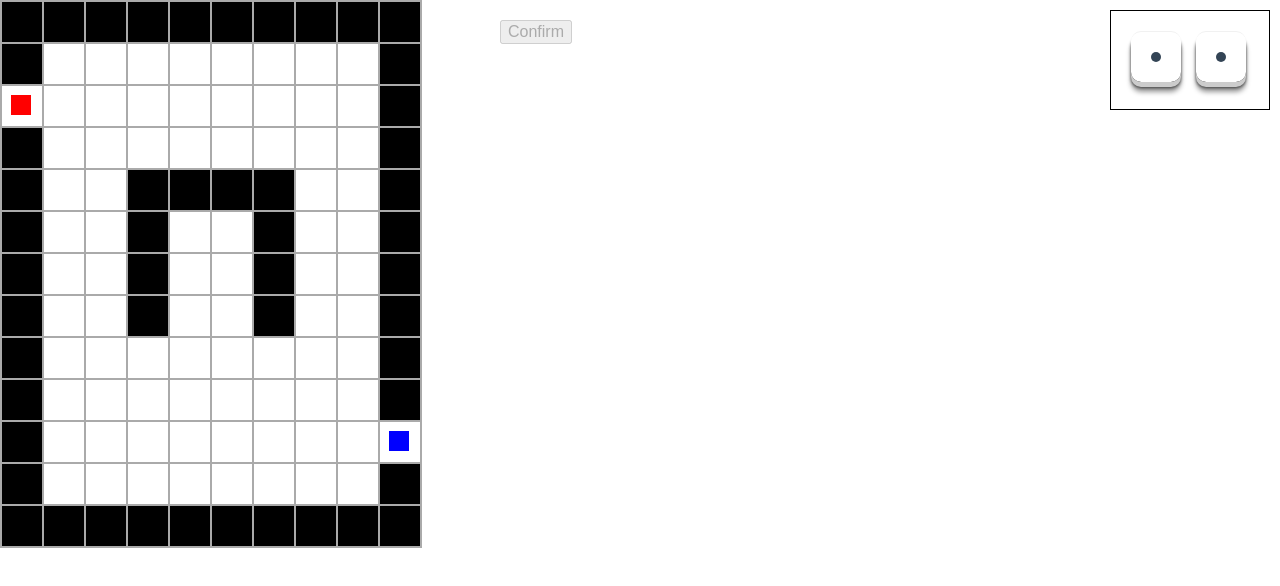
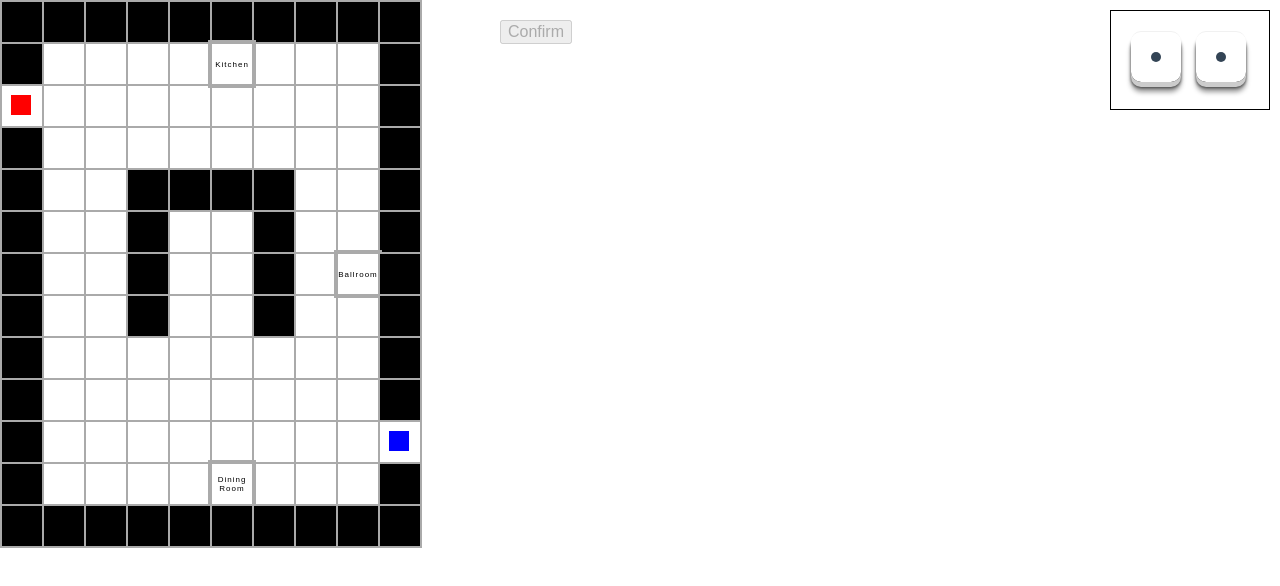
Before and after one commit to theyoungastros/vanilla-js-clue-game, a plain HTML site: page index.html in a window 1280 px wide. Drawn offline with Linux system fonts and the light colour scheme.

Commit message:
Room model

```diff
--- a/css/style.css
+++ b/css/style.css
@@ -56,6 +56,9 @@ button.active {
     padding: 0;
     cursor: pointer;
     position: relative;
+    font-size: 8px;
+    text-align: center;
+    table-layout:fixed;
 }
 
 .map-tile:hover {
--- a/js/board.json
+++ b/js/board.json
@@ -14,8 +14,8 @@
   [1,1,1,1,1,1,1,1,1,1]
 ],
 "rooms":[
-    "Test",
-    "Test2",
-    "Test3"
+  {"name": "Kitchen"},
+  {"name": "Ballroom"},
+  {"name": "Dining Room"}
   ]
 }
--- a/js/clue.js
+++ b/js/clue.js
@@ -36,6 +36,7 @@ Game.players = [];
 Game.activePlayerId = 0;
 
 Game.tiles = [];
+Game.rooms = [];
 
 Game.selectedTile = null;
 Game.currentSteps = null;
@@ -54,6 +55,7 @@ Game.init = function() {
 
     Game.cache();
     Game.drawBoard();
+    Game.createRooms();
     Game.createPlayers();
     Game.positionPlayers();
     Game.bindEvents();
@@ -137,6 +139,16 @@ Game.drawBoard = function() {
     }
   }
 
+
+}
+
+Game.createRooms = function(){
+
+  Game.roomData.map(function(room, i){
+
+    Game.rooms.push(new Room(i, room.name));
+
+  });
 
 }
 
@@ -447,7 +459,11 @@ var Tile = function(x, y, element, typeId) {
     this.walkable = true;
     this.room = true;
 
-    this.roomName = Game.roomData[this.roomId];
+    this.roomName = Game.roomData[this.roomId].name;
+
+    this.element.style.outline = '3px solid #aaa';
+    this.element.title = this.roomName;
+    this.element.innerHTML = this.roomName;
 
   } else {
 
@@ -524,6 +540,16 @@ Tile.prototype.setStatus = function(status) {
 Tile.prototype.getLevel = function() {
 
   return 0;
+
+}
+
+
+/* Room */
+
+var Room = function(id, name){
+
+  this.id = id;
+  this.name = name;
 
 }
 
```
